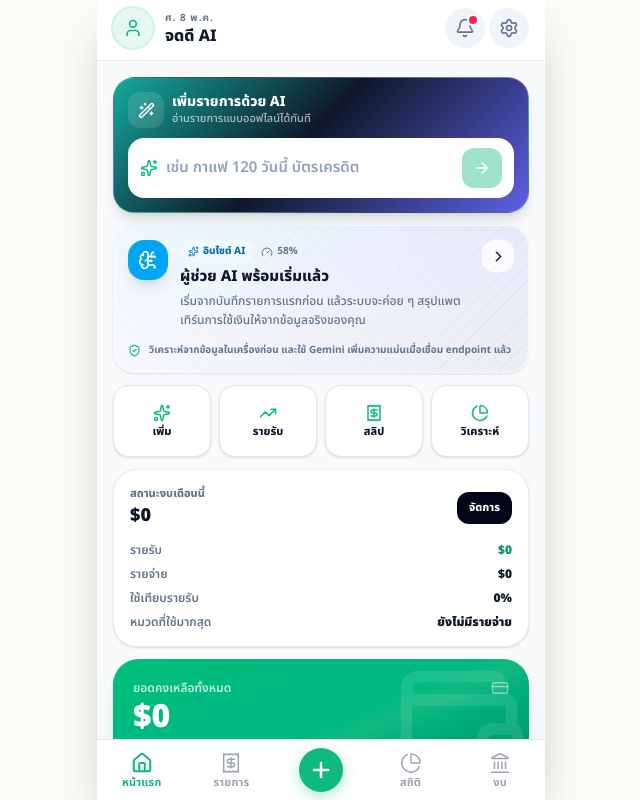
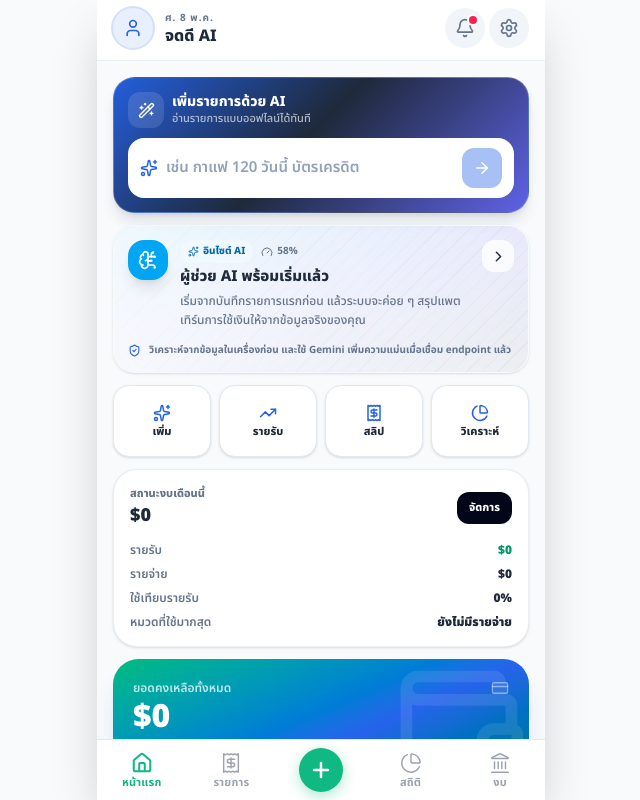
Before and after one commit to Piti9427/joddi-app, a React (Vite) app: page / in a window 1280 px wide. Shown: the whole page, without its empty margins (319-959 px from the left). Built offline with nearby package versions, Linux system fonts and the light colour scheme; no server answers.

Commit message:
refactor: update UI components to Tailwind CSS, standardize primary color, and streamline dashboard layout.

```diff
--- a/src/index.css
+++ b/src/index.css
@@ -21,26 +21,26 @@
 }
 
 :root {
-  --primary: #10b981;
-  --primary-dark: #059669;
+  --primary: #2563eb;
+  --primary-dark: #1d4ed8;
   --secondary: #64748b;
-  --background-light: #fdfcf9;
+  --background-light: #f8fafc;
   --background-dark: #0f172a;
   --surface: #ffffff;
   --surface-dark: #1e293b;
-  --text-dark: #0f172a;
+  --text-dark: #1e293b;
   --text-secondary: #64748b;
-  --income: #10b981;
-  --income-bg: #ecfdf5;
-  --expense: #f43f5e;
-  --expense-bg: #fff1f2;
-  --highlight: #f0fdf4;
+  --income: #16a34a;
+  --income-bg: #f0fdf4;
+  --expense: #dc2626;
+  --expense-bg: #fef2f2;
+  --highlight: #eff6ff;
   --input-bg: #f1f5f9;
   --border: #e2e8f0;
-  --ai-ink: #0f172a;
-  --ai-accent-a: #14b8a6;
+  --ai-ink: #1e293b;
+  --ai-accent-a: #2563eb;
   --ai-accent-b: #6366f1;
-  --ai-accent-c: #f43f5e;
+  --ai-accent-c: #dc2626;
 
   --safe-bottom: env(safe-area-inset-bottom, 0px);
   --safe-top: env(safe-area-inset-top, 0px);
@@ -48,8 +48,8 @@
 }
 
 .dark {
-  --primary: #10b981;
-  --primary-dark: #059669;
+  --primary: #3b82f6;
+  --primary-dark: #2563eb;
   --secondary: #94a3b8;
   --background-light: #0f172a;
   --background-dark: #080d1a;
@@ -57,17 +57,17 @@
   --surface-dark: #1e293b;
   --text-dark: #f8fafc;
   --text-secondary: #94a3b8;
-  --income: #10b981;
-  --income-bg: rgba(16, 185, 129, 0.1);
-  --expense: #f43f5e;
-  --expense-bg: rgba(244, 63, 94, 0.1);
-  --highlight: #064e3b;
+  --income: #22c55e;
+  --income-bg: rgba(34, 197, 94, 0.1);
+  --expense: #ef4444;
+  --expense-bg: rgba(239, 68, 68, 0.1);
+  --highlight: #1e3a5f;
   --input-bg: #334155;
   --border: #334155;
   --ai-ink: #f8fafc;
-  --ai-accent-a: #2dd4bf;
+  --ai-accent-a: #60a5fa;
   --ai-accent-b: #818cf8;
-  --ai-accent-c: #fb7185;
+  --ai-accent-c: #f87171;
 }
 
 /* ── Base ── */
@@ -166,7 +166,7 @@ select,
 
   .ai-command-surface {
     background:
-      linear-gradient(135deg, rgba(20, 184, 166, 0.92), rgba(15, 23, 42, 0.98) 46%, rgba(99, 102, 241, 0.94)),
+      linear-gradient(135deg, rgba(37, 99, 235, 0.92), rgba(30, 41, 59, 0.98) 46%, rgba(99, 102, 241, 0.94)),
       var(--ai-ink);
     border: 1px solid rgba(255, 255, 255, 0.18);
   }
@@ -269,19 +269,19 @@ input[type='date']::-webkit-calendar-picker-indicator {
 
 /* ── Buttons ── */
 .btn-primary {
-  background: linear-gradient(to right, #10b981, var(--primary));
+  background: linear-gradient(to right, #2563eb, var(--primary));
   color: #fff;
   font-weight: 900;
   padding: 1rem 2rem;
   border-radius: 1rem;
-  box-shadow: 0 10px 25px rgba(16, 185, 129, 0.2);
+  box-shadow: 0 10px 25px rgba(37, 99, 235, 0.2);
   transition:
     transform 0.2s ease,
     box-shadow 0.2s ease;
 }
 
 .btn-primary:hover {
-  box-shadow: 0 14px 28px rgba(16, 185, 129, 0.28);
+  box-shadow: 0 14px 28px rgba(37, 99, 235, 0.28);
   transform: scale(1.02);
 }
 
```
